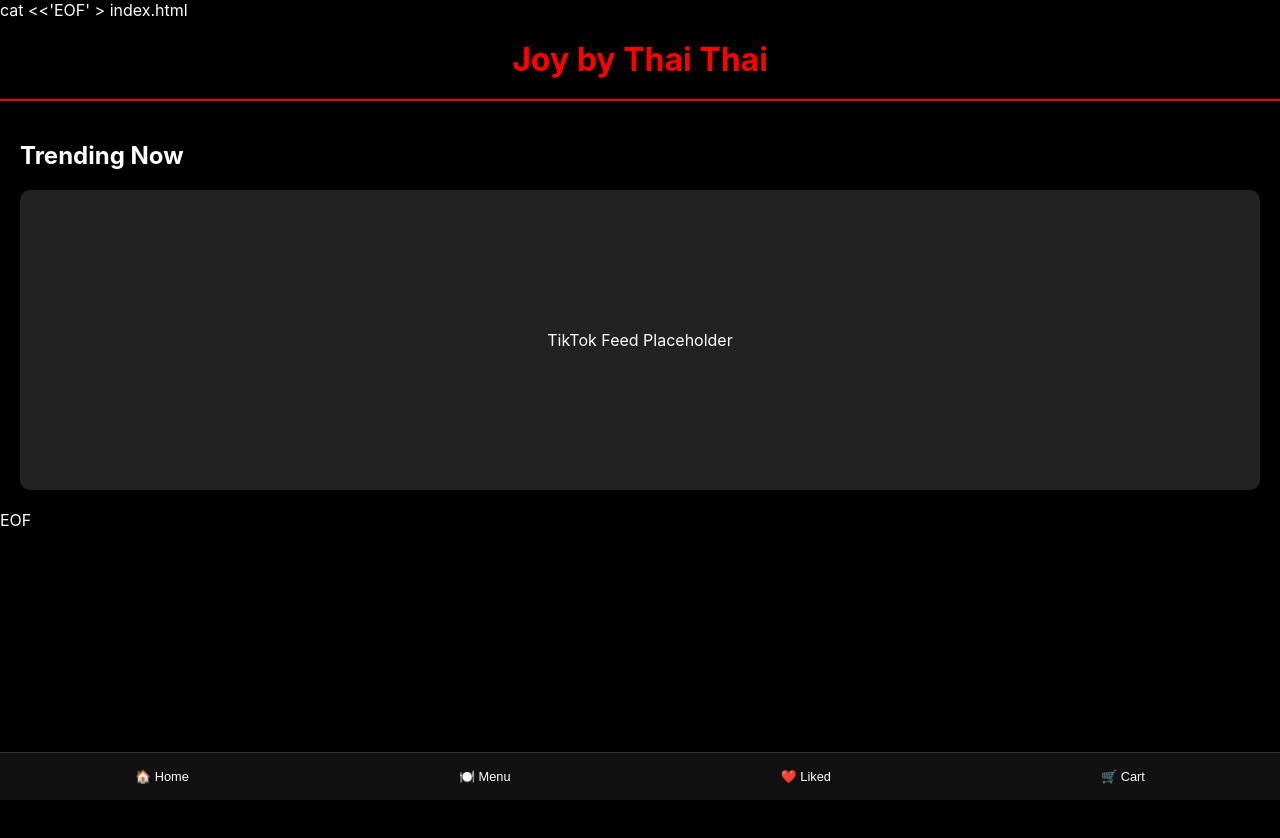
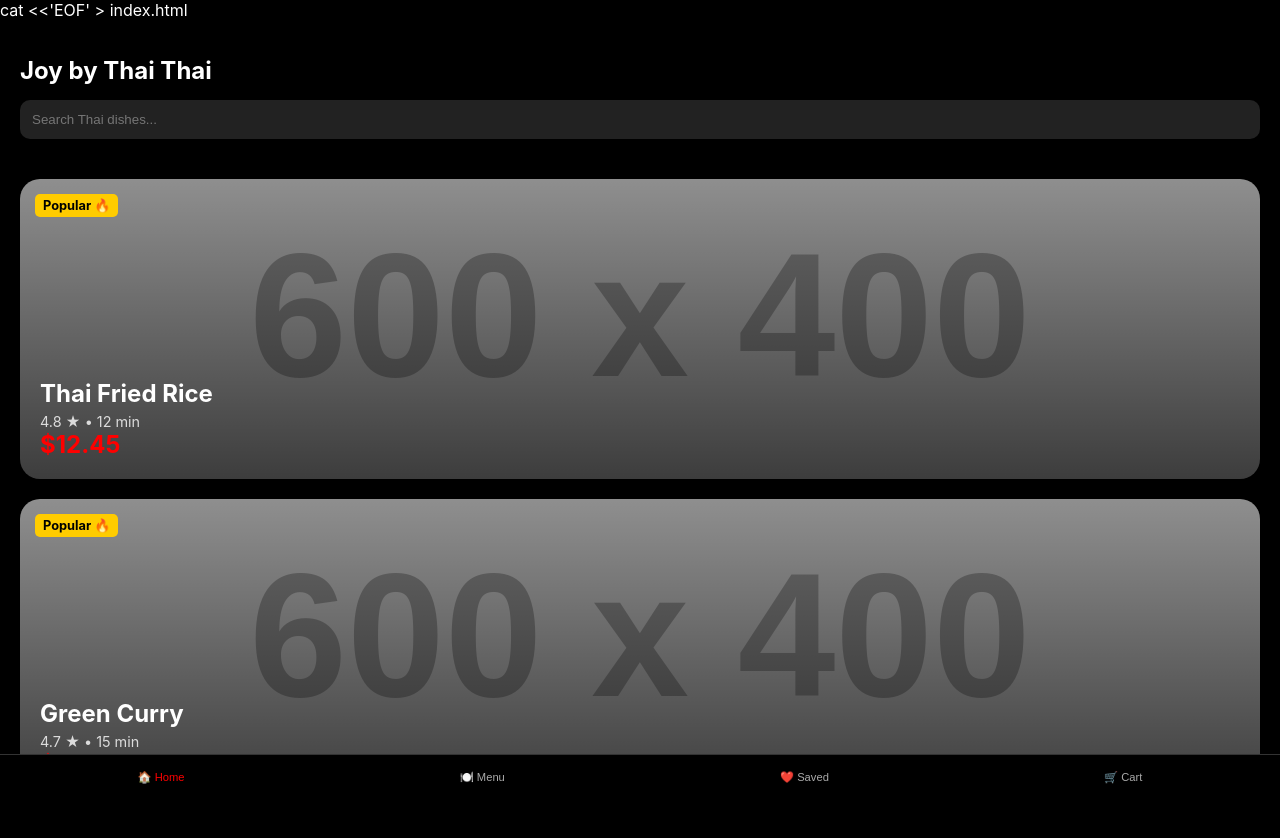
Before and after one commit to itsmechaz01/joy-by-thai-thai, a plain HTML site: page index.html in a window 1280 px wide. Before the commit the page ends 800 px from the top, so only its background shows below. Drawn offline with Linux system fonts and the light colour scheme; placeholder pictures from the web are drawn by us.

Commit message:
Update visual feed to match brand identity

```diff
--- a/index.html
+++ b/index.html
@@ -8,47 +8,59 @@ cat <<'EOF' > index.html
     <style>
         :root { --primary: #ff0000; --bg: #000; --text: #fff; }
         body { margin: 0; font-family: -apple-system, sans-serif; background: var(--bg); color: var(--text); padding-bottom: 80px; }
-        .page { display: none; padding: 20px; }
+
+        /* Header & Search */
+        header { padding: 20px; }
+        h1 { font-size: 1.5rem; margin-bottom: 15px; }
+        .search-bar { width: 100%; padding: 12px; border-radius: 10px; border: none; background: #222; color: #fff; box-sizing: border-box; }
+
+        /* Feed Cards */
+        .page { display: none; }
         .active { display: block; }
-        header { text-align: center; padding: 20px; border-bottom: 2px solid var(--primary); }
-        h1 { color: var(--primary); margin: 0; }
-        .category-title { color: var(--primary); font-weight: bold; margin-top: 25px; border-bottom: 1px solid #333; padding: 10px 0; text-transform: uppercase; font-size: 0.9rem; }
-        .item { display: flex; justify-content: space-between; padding: 12px 0; border-bottom: 1px solid #222; }
-        .price { color: #aaa; font-weight: bold; }
-        nav { position: fixed; bottom: 0; width: 100%; background: #111; display: flex; justify-content: space-around; padding: 15px 0; border-top: 1px solid #333; z-index: 1000; }
-        .nav-btn { background: none; border: none; color: #fff; font-size: 0.8rem; cursor: pointer; display: flex; flex-direction: column; align-items: center; }
-        .helcim-btn { background: var(--primary); color: white; border: none; padding: 15px; width: 100%; border-radius: 5px; font-weight: bold; cursor: pointer; font-size: 1rem; }
+        .card { position: relative; height: 300px; border-radius: 20px; margin: 20px; overflow: hidden; background: #333; display: flex; align-items: flex-end; padding: 20px; box-sizing: border-box; background-size: cover; background-position: center; }
+        .card-overlay { z-index: 1; }
+        .badge { background: #ffcc00; color: #000; padding: 4px 8px; border-radius: 5px; font-weight: bold; font-size: 0.8rem; position: absolute; top: 15px; left: 15px; }
+        .title { font-size: 1.5rem; font-weight: bold; margin: 5px 0; }
+        .price { color: var(--primary); font-size: 1.5rem; font-weight: bold; }
+
+        /* Nav */
+        nav { position: fixed; bottom: 0; width: 100%; background: #000; display: flex; justify-content: space-around; padding: 15px 0; border-top: 1px solid #333; z-index: 1000; }
+        .nav-btn { background: none; border: none; color: #aaa; font-size: 0.7rem; cursor: pointer; display: flex; flex-direction: column; align-items: center; }
+        .nav-btn.active { color: var(--primary); }
     </style>
 </head>
 <body>
 
-    <header><h1>Joy by Thai Thai</h1></header>
+    <header>
+        <h1>Joy by Thai Thai</h1>
+        <input type="text" class="search-bar" placeholder="Search Thai dishes...">
+    </header>
 
+    <!-- Home (Visual Feed) -->
     <div id="home" class="page active">
-        <h2>Trending Now</h2>
-        <div style="height: 300px; background: #222; display: flex; align-items: center; justify-content: center; border-radius: 10px;">
-            TikTok Feed Placeholder
+        <div class="card" style="background-image: linear-gradient(rgba(0,0,0,0.3), rgba(0,0,0,0.7)), url('https://via.placeholder.com/600x400');">
+            <span class="badge">Popular 🔥</span>
+            <div class="card-overlay">
+                <div class="title">Thai Fried Rice</div>
+                <div style="font-size: 0.9rem; opacity: 0.8;">4.8 ★ • 12 min</div>
+                <div class="price">$12.45</div>
+            </div>
+        </div>
+        <div class="card" style="background-image: linear-gradient(rgba(0,0,0,0.3), rgba(0,0,0,0.7)), url('https://via.placeholder.com/600x400');">
+            <span class="badge">Popular 🔥</span>
+            <div class="card-overlay">
+                <div class="title">Green Curry</div>
+                <div style="font-size: 0.9rem; opacity: 0.8;">4.7 ★ • 15 min</div>
+                <div class="price">$13.45</div>
+            </div>
         </div>
     </div>
 
-    <div id="menu" class="page">
-        <div id="menu-content"></div>
-    </div>
-
-    <div id="liked" class="page"><h2>Your Favorites</h2></div>
-
-    <div id="cart" class="page">
-        <h2>Your Cart</h2>
-        <p>Total: $0.00</p>
-        <a href="https://your-helcim-payment-link.com" style="text-decoration: none;">
-            <button class="helcim-btn">Pay with Helcim</button>
-        </a>
-    </div>
-
+    <!-- Nav -->
     <nav>
-        <button class="nav-btn" onclick="showPage('home')">🏠 Home</button>
+        <button class="nav-btn active" onclick="showPage('home')">🏠 Home</button>
         <button class="nav-btn" onclick="showPage('menu')">🍽️ Menu</button>
-        <button class="nav-btn" onclick="showPage('liked')">❤️ Liked</button>
+        <button class="nav-btn" onclick="showPage('saved')">❤️ Saved</button>
         <button class="nav-btn" onclick="showPage('cart')">🛒 Cart</button>
     </nav>
 
@@ -57,23 +69,6 @@ cat <<'EOF' > index.html
             document.querySelectorAll('.page').forEach(p => p.classList.remove('active'));
             document.getElementById(pageId).classList.add('active');
         }
-
-        const menuData = {
-            "Curry in a Hurry": [{"name": "Chicken Green Curry", "price": 13.45}, {"name": "Green Curry", "price": 13.45}, {"name": "Massaman Curry", "price": 13.45}, {"name": "Mussaman", "price": 14.0}, {"name": "Pad Thai vegan", "price": 11.95}],
-            "Feel-Good Fix": [{"name": "Garlic & Black Pepper", "price": 13.45}, {"name": "Orange chicken", "price": 11.45}, {"name": "Pad Broccoli", "price": 12.45}, {"name": "Pad Ka Prow (Spicy)", "price": 13.45}],
-            "Joyful Bites": [{"name": "Chicken Wings", "price": 9.0}, {"name": "Crab Rangoon (6pcs)", "price": 7.45}, {"name": "Crispy Spring Rolls", "price": 7.0}, {"name": "Pot Stickers", "price": 8.5}],
-            "Night Market Eats": [{"name": "ChowMein", "price": 11.0}, {"name": "Drunken Noodles", "price": 12.45}, {"name": "Pad Thai", "price": 13.0}, {"name": "Thai Fried Rice", "price": 12.45}],
-            "WOK This Way Tacos": [{"name": "(1) CK Taco", "price": 3.0}, {"name": "(2) CK Tacos", "price": 6.0}, {"name": "(4) CK Tacos", "price": 11.0}, {"name": "(1) Shrimp Taco", "price": 6.0}, {"name": "(4) Shrimp Tacos", "price": 22.0}]
-        };
-
-        const container = document.getElementById('menu-content');
-        for (const [category, items] of Object.entries(menuData)) {
-            container.innerHTML += `<div class="category-title">${category}</div>`;
-            items.forEach(item => {
-                container.innerHTML += `<div class="item"><span>${item.name}</span><span class="price">$${item.price.toFixed(2)}</span></div>`;
-            });
-        }
     </script>
 </body>
 </html>
-EOF
```
